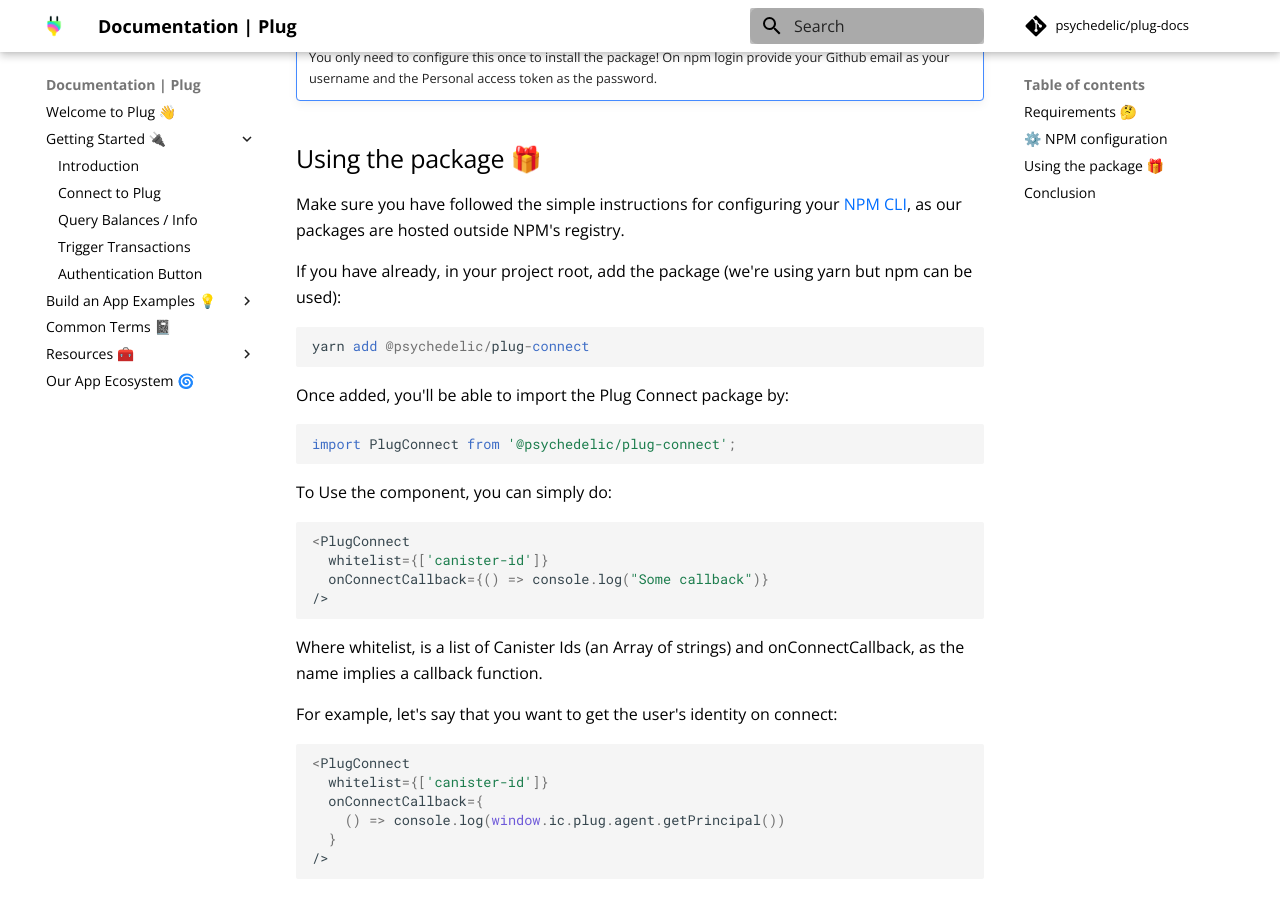
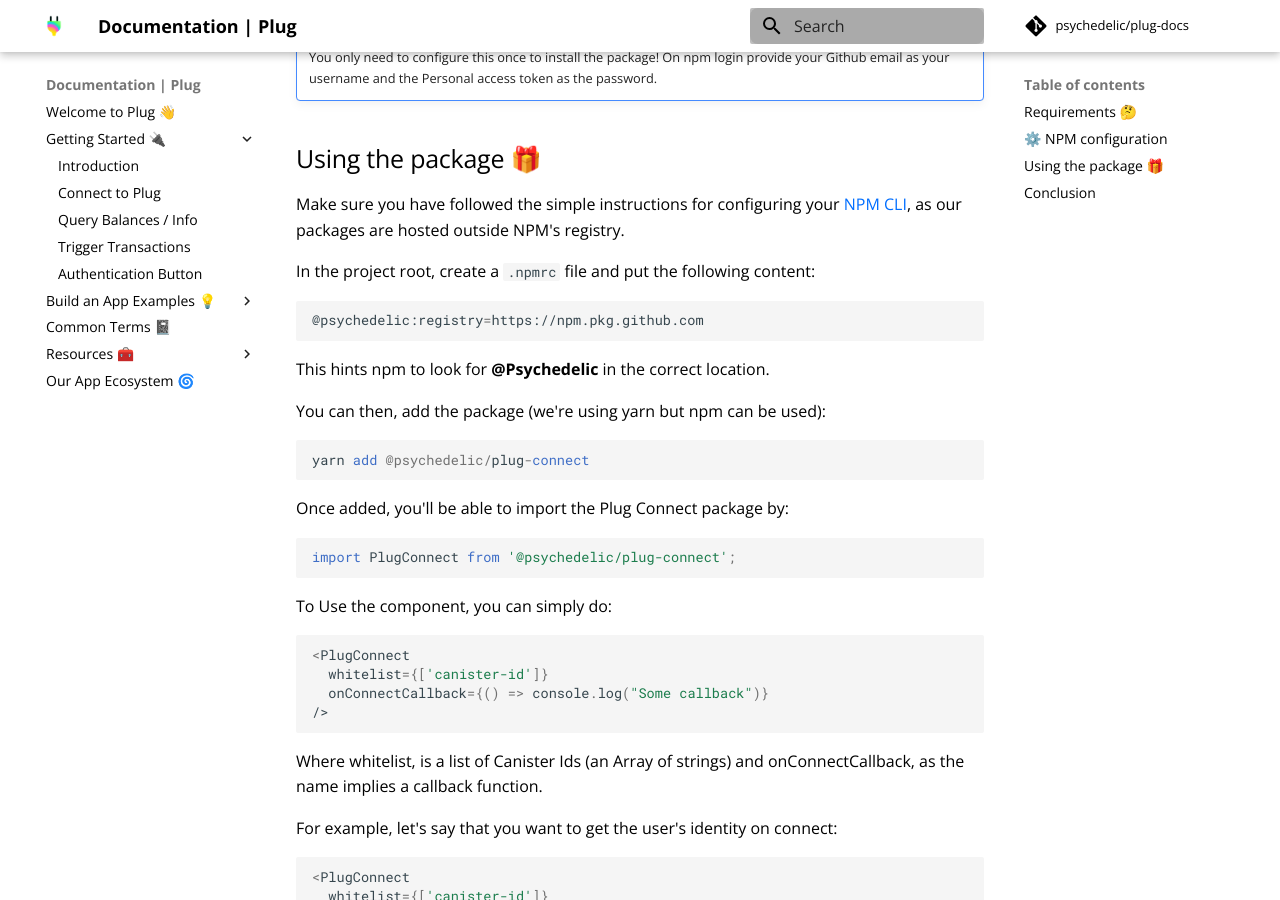
Before and after one commit to Psychedelic/plug-docs, an MkDocs documentation site: the page built from docs/getting-started/plug-button.md, in a window 1280 px wide and 900 px high, scrolled down 1337 px. Built offline with MkDocs 1.6.1 and Material for MkDocs 9.7.7, drawn with Linux system fonts in a browser that asks for light colours; comment, search, counter and statistics services are not loaded.

Commit message:
docs: ✏️  npmrc reference in the plug button doc

````diff
--- a/docs/getting-started/plug-button.md
+++ b/docs/getting-started/plug-button.md
@@ -48,7 +48,15 @@
 
 Make sure you have followed the simple instructions for configuring your [NPM CLI](#npm-configuration), as our packages are hosted outside NPM's registry.
 
-If you have already, in your project root, add the package (we're using yarn but npm can be used):
+In the project root, create a `.npmrc` file and put the following content:
+
+```sh
+@psychedelic:registry=https://npm.pkg.github.com
+```
+
+This hints npm to look for **@Psychedelic** in the correct location.
+
+You can then, add the package (we're using yarn but npm can be used):
 
 ```
 yarn add @psychedelic/plug-connect
````
